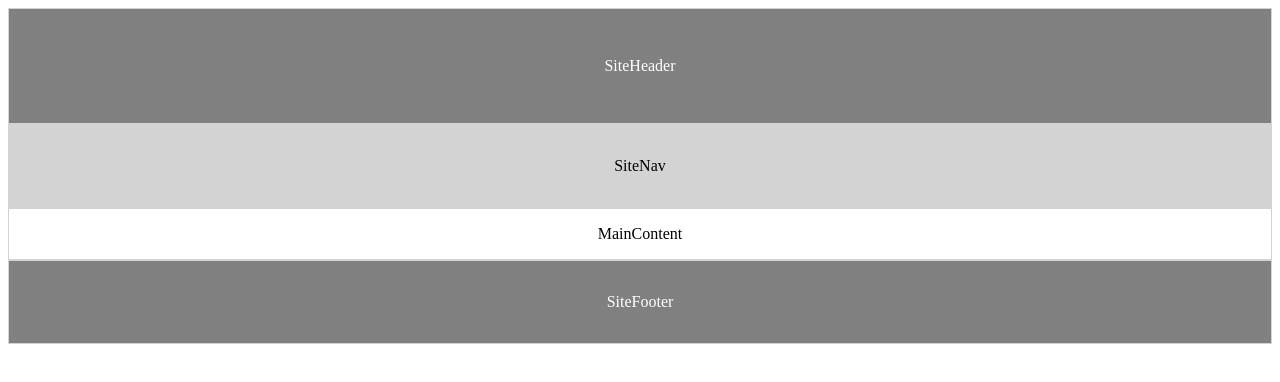
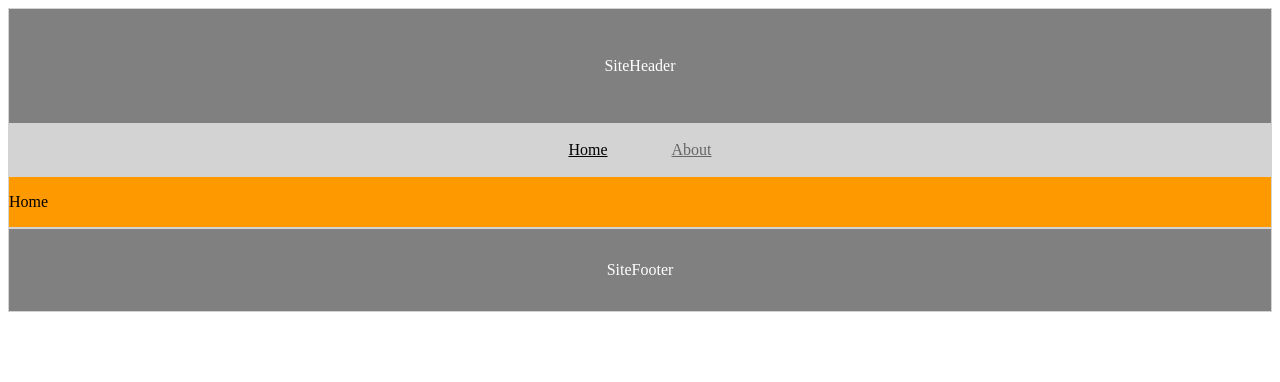
Before and after one commit to louiseka/component-garden, a React (Vite) app: page / in a window 1280 px wide. Shown: the top 382 px of the page. Built offline with nearby package versions, Linux system fonts and the light colour scheme.

Commit message:
Implementing react router and site navigation

```diff
--- a/src/components/MainContent/MainContent.jsx
+++ b/src/components/MainContent/MainContent.jsx
@@ -1,9 +1,10 @@
+import { Outlet } from "react-router-dom";
 import styles from "./MainContent.module.css";
 
 export default function MainContent() {
   return (
     <div className={styles.wrapper}>
-      <p>MainContent</p>
+      <Outlet />
     </div>
   );
 }
--- a/src/components/SiteNav/SiteNav.jsx
+++ b/src/components/SiteNav/SiteNav.jsx
@@ -1,9 +1,27 @@
+import { NavLink } from "react-router-dom";
 import styles from "./SiteNav.module.css";
 
 export default function SiteNav() {
+  const navLinks = [
+    { label: "Home", url: "/" },
+    { label: "About", url: "/about" },
+  ];
+
   return (
     <div className={styles.wrapper}>
-      <p>SiteNav</p>
+      <nav className={styles.links}>
+        {navLinks.map((navLink) => (
+          <NavLink
+            key={navLink.url}
+            to={navLink.url}
+            className={({ isActive }) =>
+              isActive ? styles.activeLink : styles.inactiveLink
+            }
+          >
+            {navLink.label}
+          </NavLink>
+        ))}
+      </nav>
     </div>
   );
 }
--- a/src/main.jsx
+++ b/src/main.jsx
@@ -1,10 +1,13 @@
 import { StrictMode } from "react";
 import { createRoot } from "react-dom/client";
 import "./assets/css/index.css";
-import Root from "./components/Root/Root";
+import { createBrowserRouter, RouterProvider } from "react-router-dom";
+import routes from "./routes";
+
+const router = createBrowserRouter(routes);
 
 createRoot(document.getElementById("root")).render(
   <StrictMode>
-    <Root />
+    <RouterProvider router={router} />
   </StrictMode>
 );
--- /dev/null
+++ b/src/routes.jsx
@@ -0,0 +1,22 @@
+import Root from "./components/Root/Root";
+import Home from "./pages/Home/Home";
+import About from "./pages/About/About";
+
+const routes = [
+  {
+    path: "/",
+    element: <Root />,
+    children: [
+      {
+        path: "",
+        element: <Home />,
+      },
+      {
+        path: "about",
+        element: <About />,
+      },
+    ],
+  },
+];
+
+export default routes;
```
